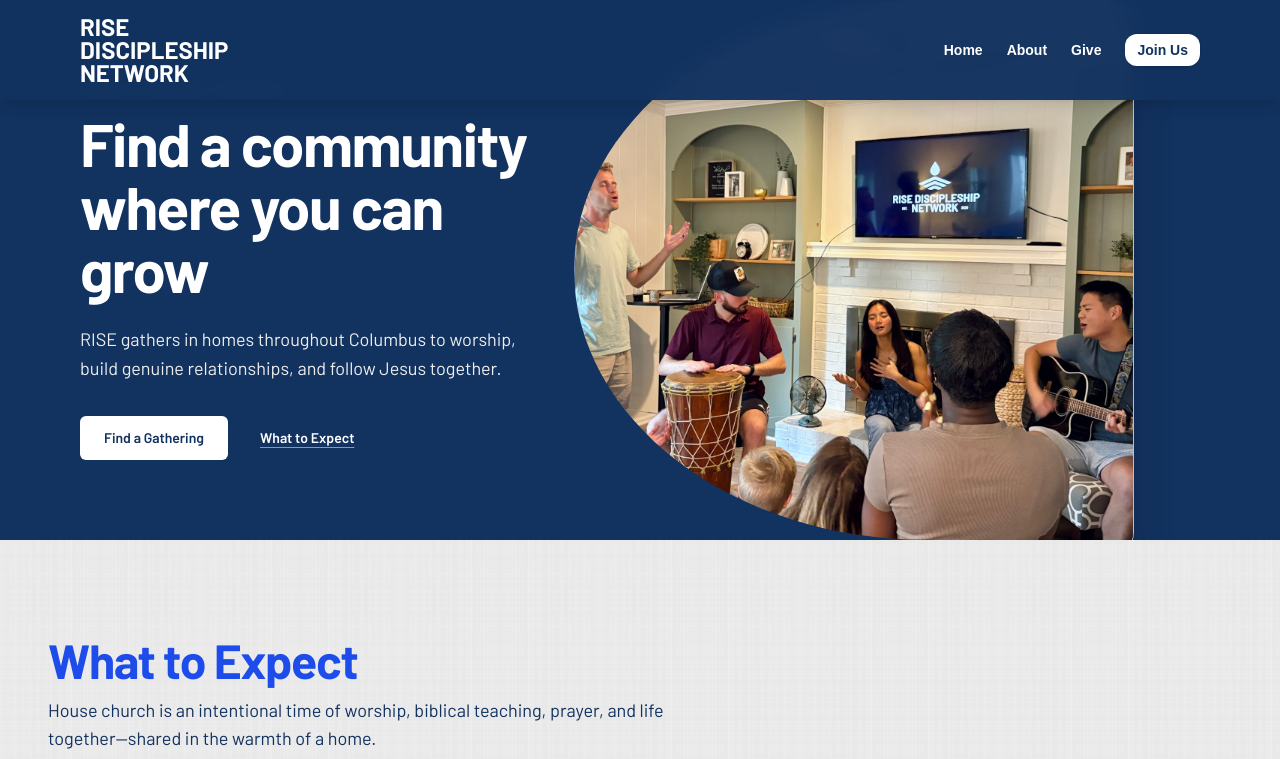
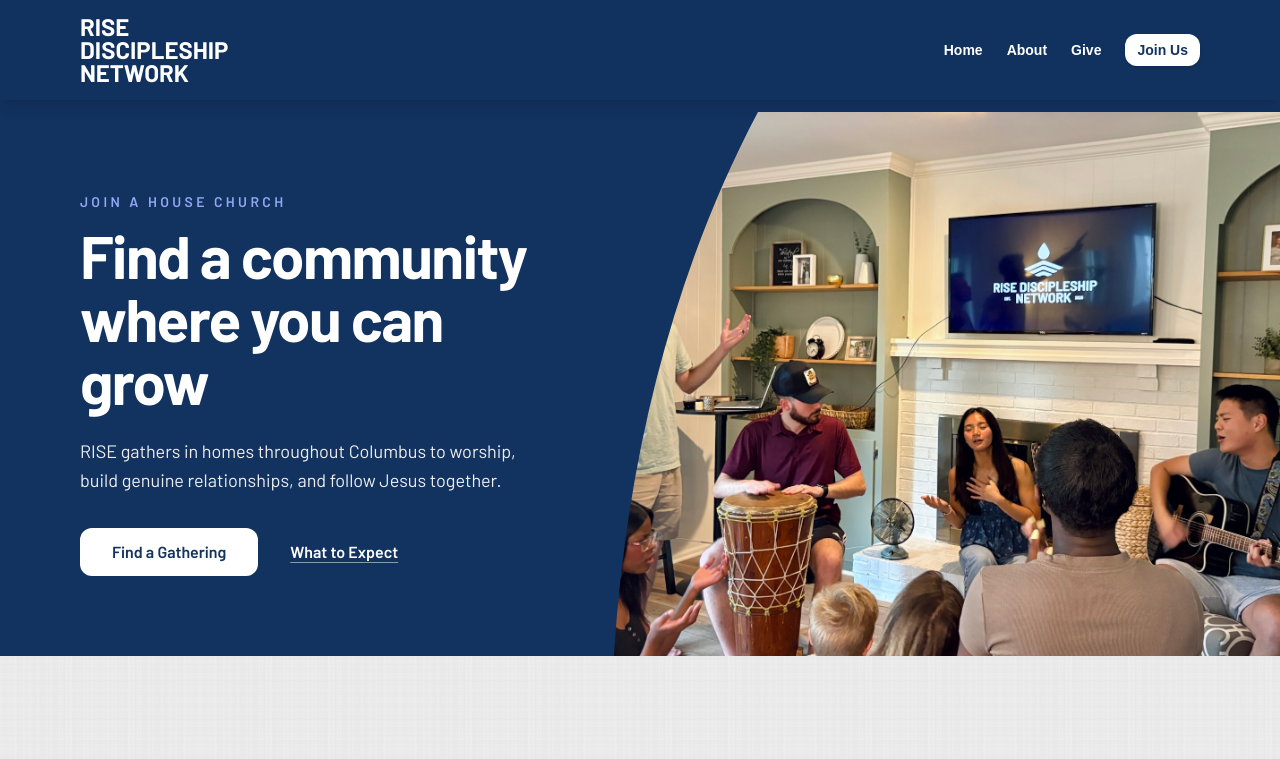
Before and after one commit to CarlosLawler/RISE-Website, a Next.js app: page /join in a window 1280 px wide. Shown: the top 759 px of the page. Built offline with nearby package versions, Linux system fonts and the light colour scheme.

Commit message:
Polished Join-Us page title section, pointed 'Find a Gathering' button to house church card, and 'What to Expect' to the connect form. Polished the embedded form and tested to make sure responses were send to the rise gmail (form host).

```diff
--- a/src/app/components/join/Churches.tsx
+++ b/src/app/components/join/Churches.tsx
@@ -98,8 +98,9 @@ export default function HouseChurches() {
 
   return (
     <section
+      id="gatherings"
       aria-label="House church locations"
-      className="w-full px-4 py-12 sm:px-6"
+      className="w-full scroll-mt-24 px-4 py-12 sm:px-6"
     >
       <div className="mx-auto max-w-4xl">
         <HouseChurchCard church={currentChurch} />
--- a/src/app/components/join/JoinUsHero.tsx
+++ b/src/app/components/join/JoinUsHero.tsx
@@ -1,13 +1,10 @@
 import Image from "next/image";
 import Link from "next/link";
 
-type JoinUsHeroProps = {
-  imageSrc: string;
-};
-
 export default function JoinUsHero() {
   return (
-    <section className="bg-biscay overflow-hidden">
+    // Top padding clears the fixed nav bar; it's the same navy, so the two blend together
+    <section className="overflow-hidden bg-biscay pt-28">
       <div className="mx-auto grid max-w-[1440px] md:min-h-[500px] md:grid-cols-[48%_52%]">
         {/* Hero copy */}
         <div className="relative z-10 flex items-center px-6 py-14 sm:px-10 md:px-14 md:py-20 lg:px-20">
@@ -29,14 +26,14 @@ export default function JoinUsHero() {
             <div className="mt-8 flex flex-wrap items-center gap-x-8 gap-y-5">
               <Link
                 href="#gatherings"
-                className="text-biscay bg-white rounded-md px-6 py-3 text-sm font-semibold transition-colors hover:bg-gallery focus-visible:outline-2 focus-visible:outline-offset-4 focus-visible:outline-white"
+                className="text-biscay bg-white rounded-xl px-8 py-3 font-semibold transition-colors hover:bg-gallery focus-visible:outline-2 focus-visible:outline-offset-4 focus-visible:outline-white"
               >
                 Find a Gathering
               </Link>
 
               <Link
                 href="#what-to-expect"
-                className="text-sm font-semibold text-white underline decoration-white/50 underline-offset-4 transition-colors hover:text-portage focus-visible:outline-2 focus-visible:outline-offset-4 focus-visible:outline-white"
+                className="font-semibold text-white underline decoration-white/50 underline-offset-4 transition-colors hover:text-portage focus-visible:outline-2 focus-visible:outline-offset-4 focus-visible:outline-white"
               >
                 What to Expect
               </Link>
@@ -44,24 +41,25 @@ export default function JoinUsHero() {
           </div>
         </div>
 
-        {/* Hero image */}
+        {/* Hero image: fills the column edge to edge, with a curved left edge on desktop */}
         <div className="relative min-h-[330px] sm:min-h-[400px] md:min-h-full">
-          <div
-            className="
-              absolute inset-0 overflow-hidden
-              md:-left-10
-              md:rounded-l-[50%]
-              md:[clip-path:ellipse(100%_110%_at_100%_50%)]
-            "
+          <Image
+            src="/whatIsRise.JPG"
+            alt="People gathered in a home, talking and reading the Bible together"
+            fill
+            priority
+            sizes="(min-width: 768px) 52vw, 100vw"
+            className="object-cover"
+          />
+          {/* Navy curve over the image's left edge (stretches with the column) */}
+          <svg
+            aria-hidden
+            viewBox="0 0 100 100"
+            preserveAspectRatio="none"
+            className="absolute inset-y-0 left-0 hidden h-full w-28 text-biscay md:block lg:w-36"
           >
-            <Image
-              src="/whatIsRise.JPG"
-              alt="People reading the Bible together"
-              width={560}
-              height={360}
-              className="relative rounded-[28px] border border-white/70 shadow-2xl"
-            />
-          </div>
+            <path d="M0 0 H100 C40 30 8 65 0 100 Z" fill="currentColor" />
+          </svg>
         </div>
       </div>
     </section>
--- a/src/app/components/join/WhatToExpect.tsx
+++ b/src/app/components/join/WhatToExpect.tsx
@@ -50,8 +50,9 @@ const expectations: Expectation[] = [
 export default function WhatToExpect() {
   return (
     <section
+      id="what-to-expect"
       aria-labelledby="what-to-expect-heading"
-      className="px-5 py-16 font-body text-biscay sm:px-8 sm:py-20 lg:px-12 lg:py-24"
+      className="scroll-mt-24 px-5 py-16 font-body text-biscay sm:px-8 sm:py-20 lg:px-12 lg:py-24"
     >
       <div className="mx-auto max-w-7xl">
         <div className="max-w-2xl">
--- a/src/app/globals.css
+++ b/src/app/globals.css
@@ -102,3 +102,10 @@ body {
     animation: none;
   }
 }
+
+/* Smooth in-page scrolling is set on <html> in layout.tsx; turn it off for reduced motion */
+@media (prefers-reduced-motion: reduce) {
+  html {
+    scroll-behavior: auto;
+  }
+}
--- a/src/app/layout.tsx
+++ b/src/app/layout.tsx
@@ -29,7 +29,7 @@ export default function RootLayout({
   children: React.ReactNode;
 }>) {
   return (
-    <html lang="en">
+    <html lang="en" className="scroll-smooth" data-scroll-behavior="smooth">
       <body
         className={`${geistSans.variable} ${geistMono.variable} ${barlow.variable} antialiased`}
       >
```
